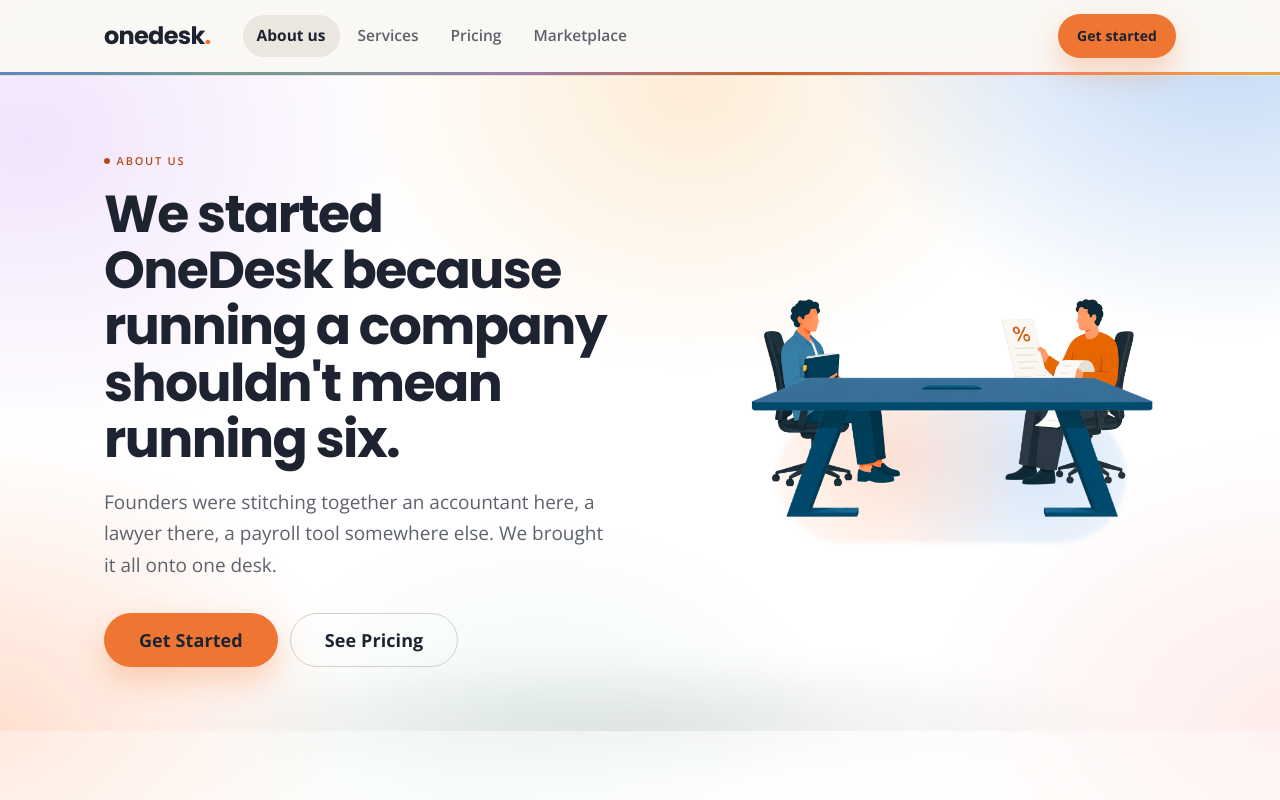
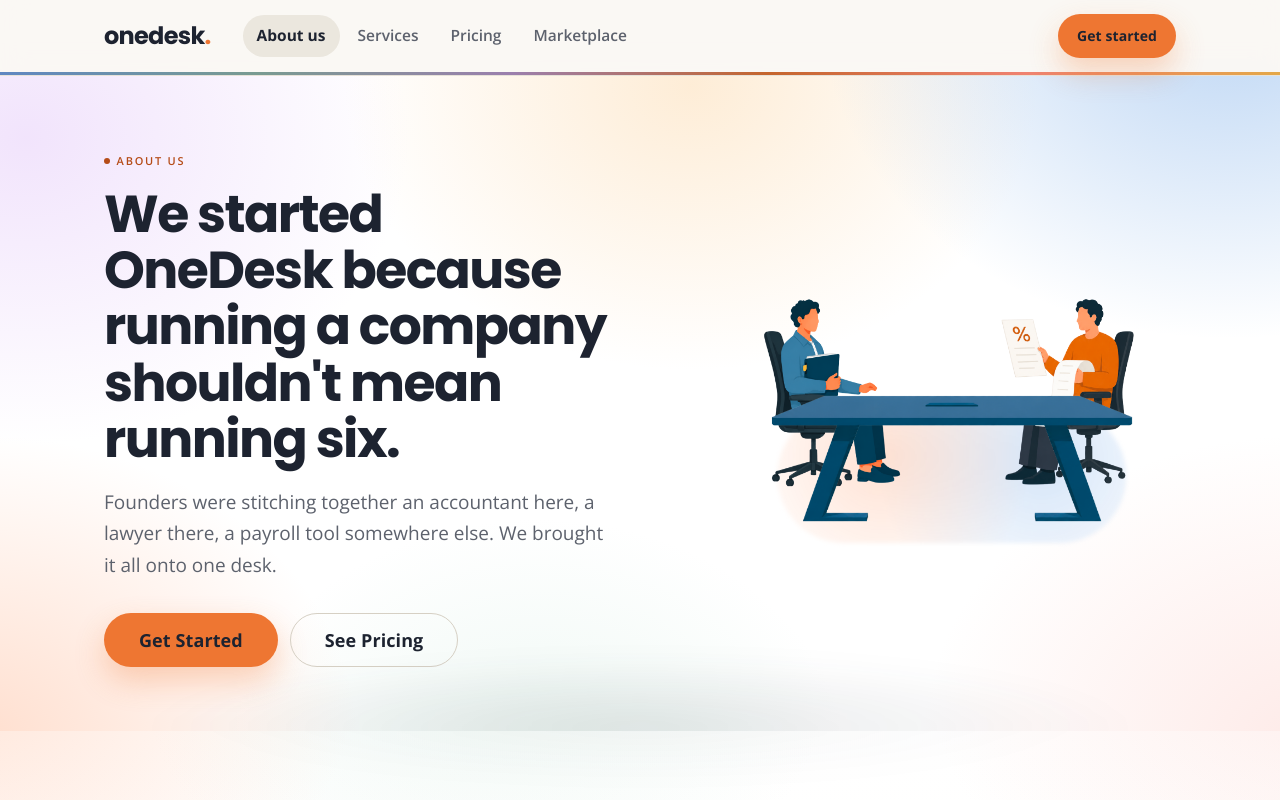
Before and after one commit to avindhyac/onedesk-app, a React (Vite) app in the folder app/: page /about in a window 1280 px wide. Shown: the top 800 px of the page. Built offline with nearby package versions, Linux system fonts and the light colour scheme; some icons are missing.

Commit message:
v2.5.1 - main hero image adjustments, aboutus hero desk adjustments -- awaiting copy changes)

```diff
--- a/app/src/pages/AboutPage.css
+++ b/app/src/pages/AboutPage.css
@@ -148,7 +148,7 @@
 .about-hero__desk {
   left: 50%;
   bottom: -2%;
-  width: 100%;
+  width: 90%;
   height: auto;
   transform: translateX(-50%);
   z-index: 3;
--- a/app/src/sections/Hero.css
+++ b/app/src/sections/Hero.css
@@ -124,8 +124,8 @@
   width: 34%;
   aspect-ratio: 1 / 1.05;
 }
-.hero__table-seat--left { left: 12%; top: 8%; }
-.hero__table-seat--right { right: 12%; top: 8%; }
+.hero__table-seat--left { left: 12%; top: 4%; }
+.hero__table-seat--right { right: 12%; top: 4%; }
 
 .hero__table-char {
   position: absolute;
```
